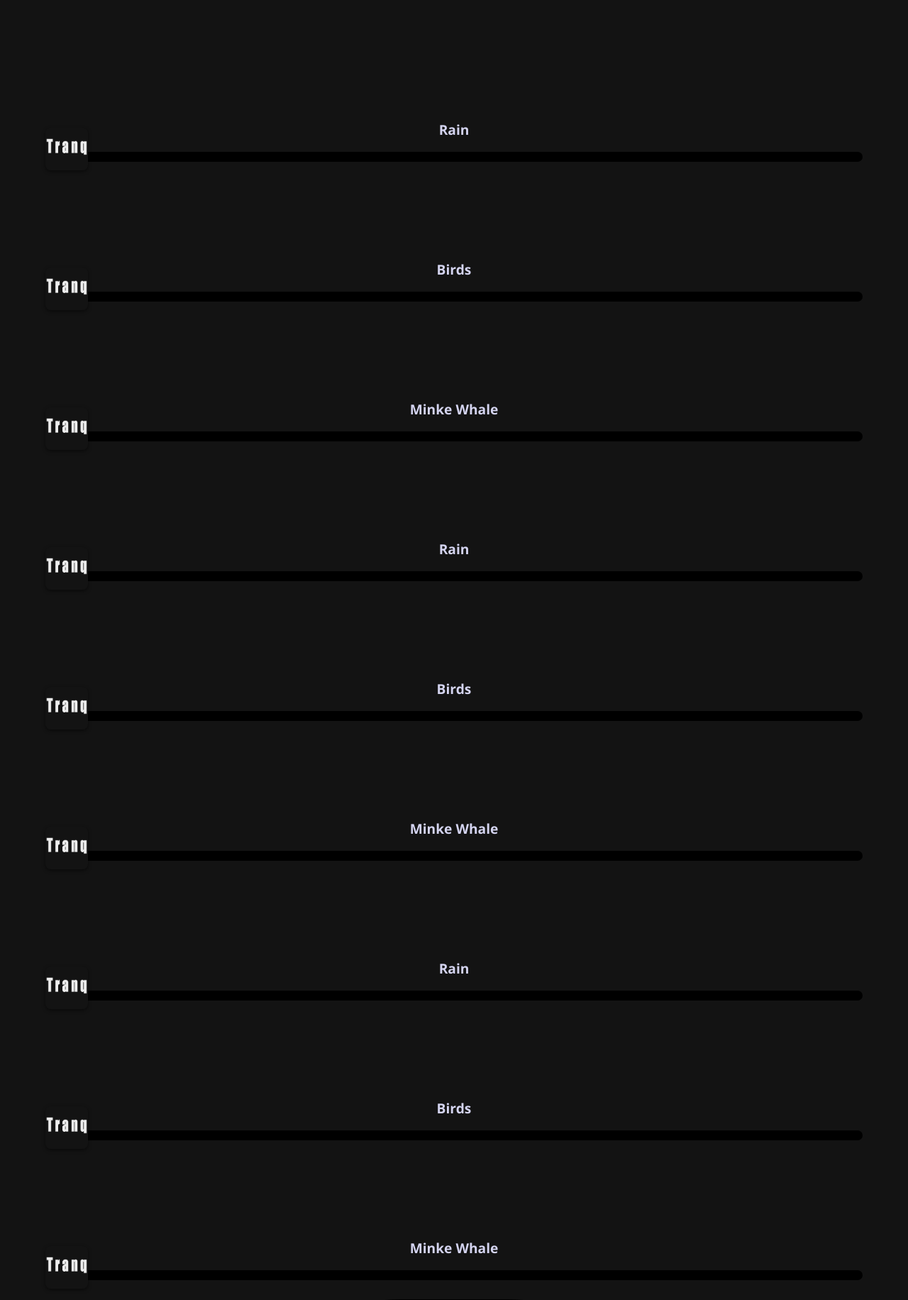
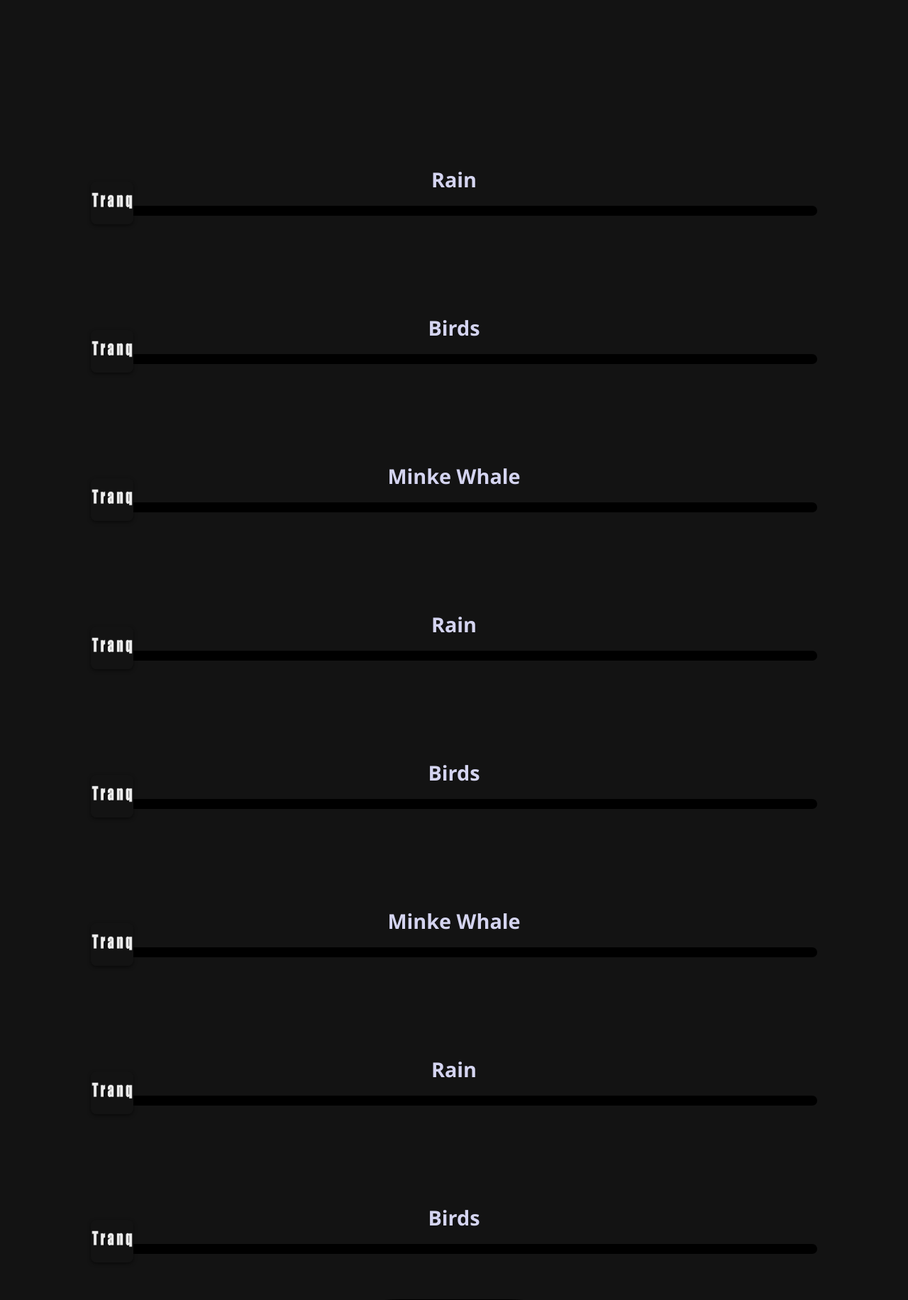
Before and after one commit to MetacomicSolutions/tranq, a PHP site: page / in a window 1280 px wide. Shown: the part 589-2421 px from the top of the page at 71% size. Run offline with PHP 8.4, Linux system fonts and the light colour scheme.

Commit message:
Update style.css

```diff
--- a/style.css
+++ b/style.css
@@ -36,7 +36,7 @@
     main {
       flex: 1;
       overflow-y: auto;
-      padding: 4rem;
+      padding: 8rem;
       display: flex;
       flex-direction: column;
       gap: 2rem;
@@ -53,7 +53,7 @@
     }
 
     .soundLabel {
-      font-size: 1.2rem;
+      font-size: 1.8rem;
       font-weight: bold;
       margin: 4vh;
       color: #d4d4f0;
```
